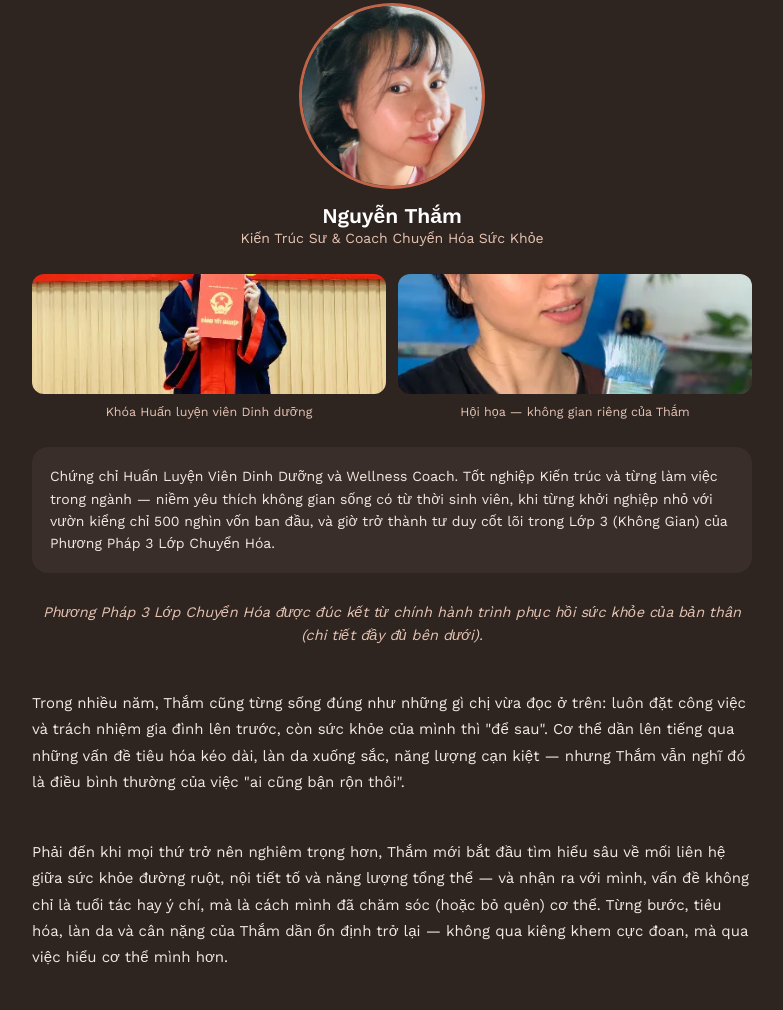
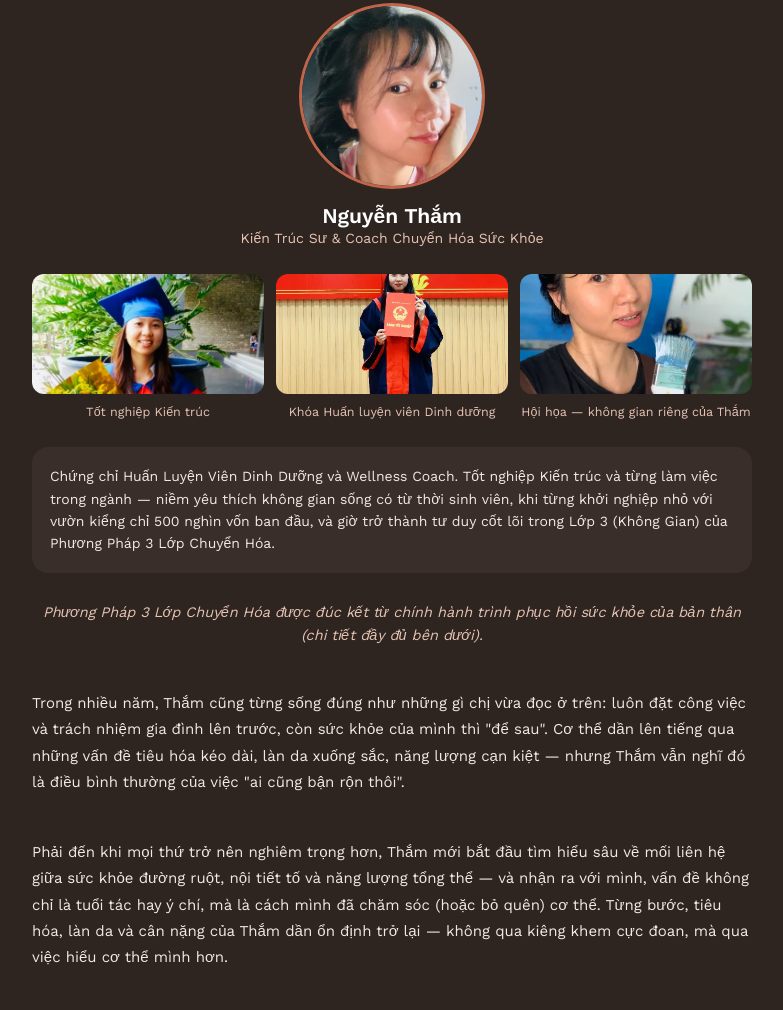
Before and after one commit to kalanguyentham-bit/song-cho-minh, a plain HTML site: page index.html in a window 1280 px wide. Shown: the part 8718-9728 px from the top of the page, without its empty margins (248-1031 px from the left). Drawn offline with nearby package versions, Linux system fonts and the light colour scheme.

Commit message:
Add the architecture graduation photo back to Section 7
Co-Authored-By: Claude Sonnet 5.5 <noreply@anthropic.com>

```diff
--- a/index.html
+++ b/index.html
@@ -350,6 +350,10 @@
       </div>
 
       <div style="display: flex; gap: 12px;">
+        <div style="flex: 1; text-align: center;">
+          <img src="assets/tham-tot-nghiep.webp" alt="Thắm tốt nghiệp Kiến trúc" loading="lazy" style="width: 100%; height: 120px; object-fit: cover; object-position: center 20%; border-radius: 12px;">
+          <div style="font-size: 12.5px; color: #E6C4B4; margin-top: 6px;">Tốt nghiệp Kiến trúc</div>
+        </div>
         <div style="flex: 1; text-align: center;">
           <img src="assets/tham-chung-chi-dinh-duong.webp" alt="Thắm nhận chứng chỉ Huấn luyện viên Dinh dưỡng" loading="lazy" style="width: 100%; height: 120px; object-fit: cover; border-radius: 12px;">
           <div style="font-size: 12.5px; color: #E6C4B4; margin-top: 6px;">Khóa Huấn luyện viên Dinh dưỡng</div>
```
Also changed, not shown: assets/tham-tot-nghiep.webp (added).
